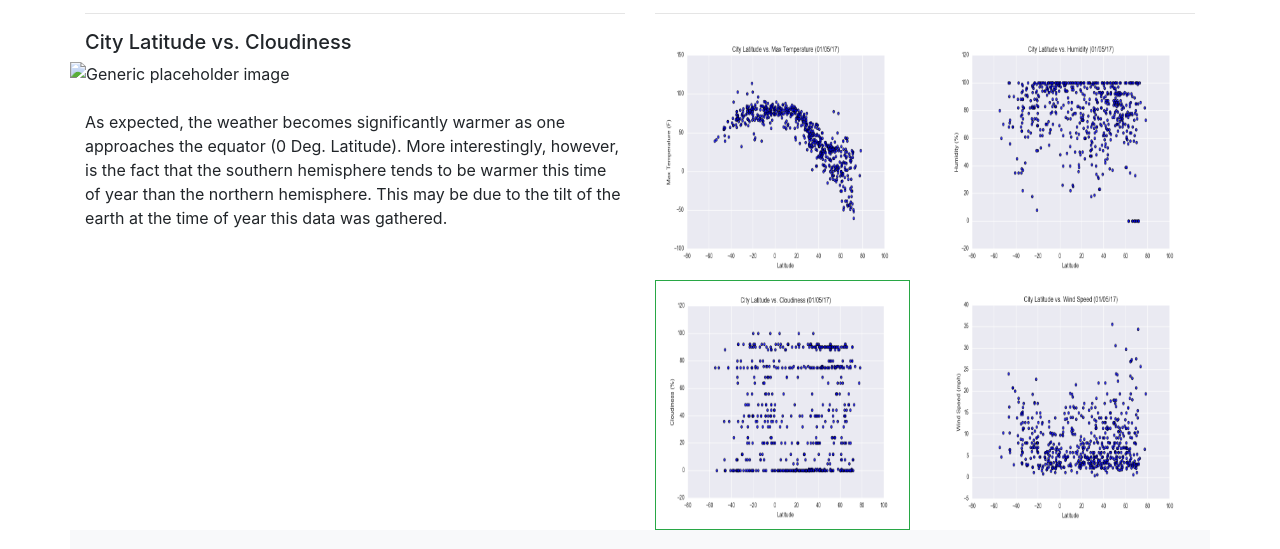
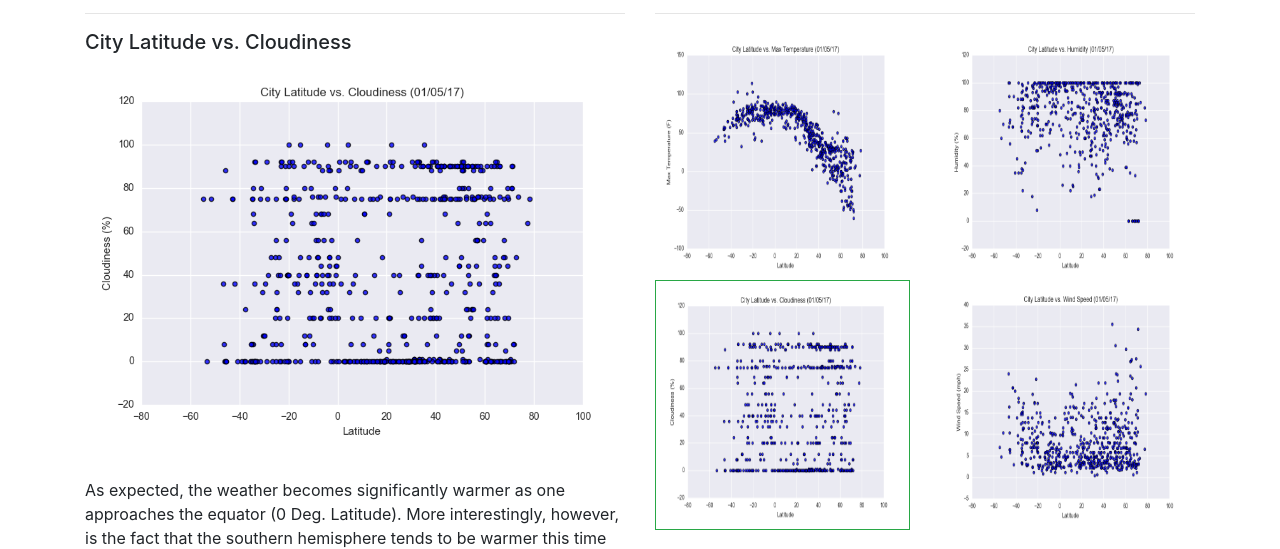
Before and after one commit to AnaLindaPenny/Web-Design-Challenge, a plain HTML site: page Visualizations/Cloudiness.html in a window 1280 px wide. Shown: the part 131-680 px from the top of the page. Drawn offline with nearby package versions, Linux system fonts and the light colour scheme.

Commit message:
modified Visualizations/Cloudiness.html file

```diff
--- a/Visualizations/Cloudiness.html
+++ b/Visualizations/Cloudiness.html
@@ -60,7 +60,7 @@
         <h5 class="mt-auto">City Latitude vs. Cloudiness</h5>
         <div class ='row'>
 
-  <img class="mr-3 img-fluid" src="/Web-Design-Challenge/assets:images/Fig3" alt="Generic placeholder image">
+  <img class="mr-3 img-fluid" src="/Web-Design-Challenge/assets:images/Fig3.png" alt="Generic placeholder image">
 
 </div>
 <br>
```
Also changed, not shown: 1 other file.
